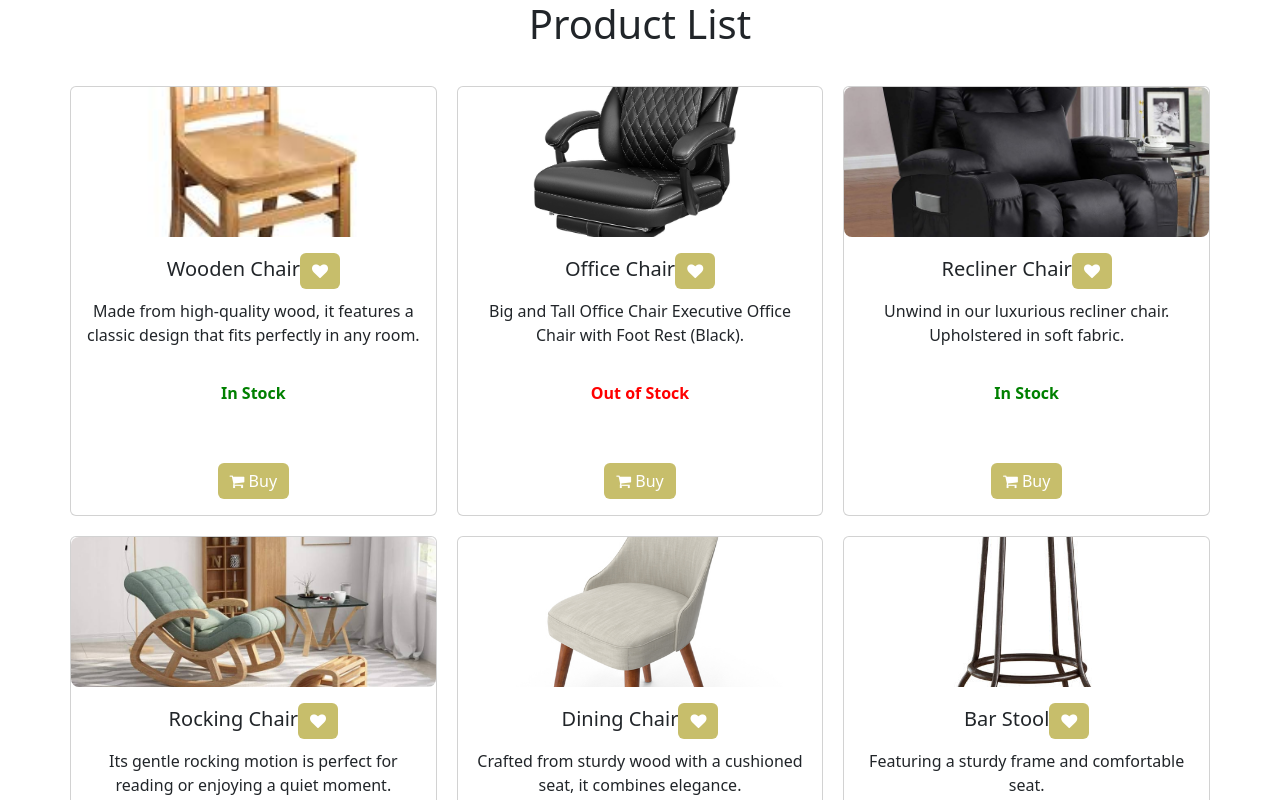
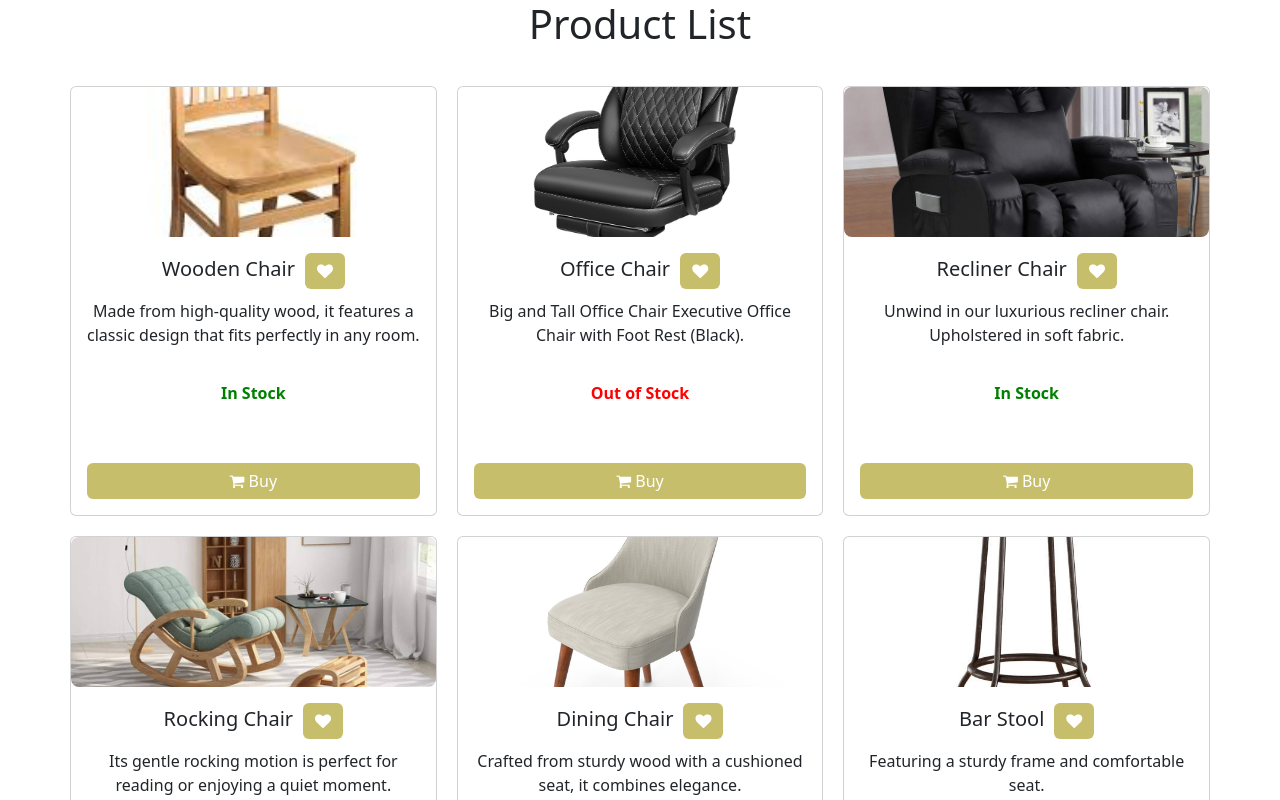
Before and after one commit to shimaafathi123/BankNote-React-Task, a React (Create React App) app in the folder product-card-app/: page / in a window 1280 px wide. Shown: the top 800 px of the page. Built offline with nearby package versions, Linux system fonts and the light colour scheme.

Commit message:
restyle-buttons

```diff
--- a/product-card-app/src/components/ProductCard/ProductCard.css
+++ b/product-card-app/src/components/ProductCard/ProductCard.css
@@ -48,8 +48,15 @@
     background-color: #c7be6b !important;
     border: none !important;
     color: white !important;
+
 }
-
+.buy-button {
+    width: 100%;
+    padding: 10px;
+}
+.favorite-button{
+    margin-left: 10px;
+}
 .favorite-button:hover, .buy-button:hover {
     background-color: #1c1f00 !important;
 }
```
